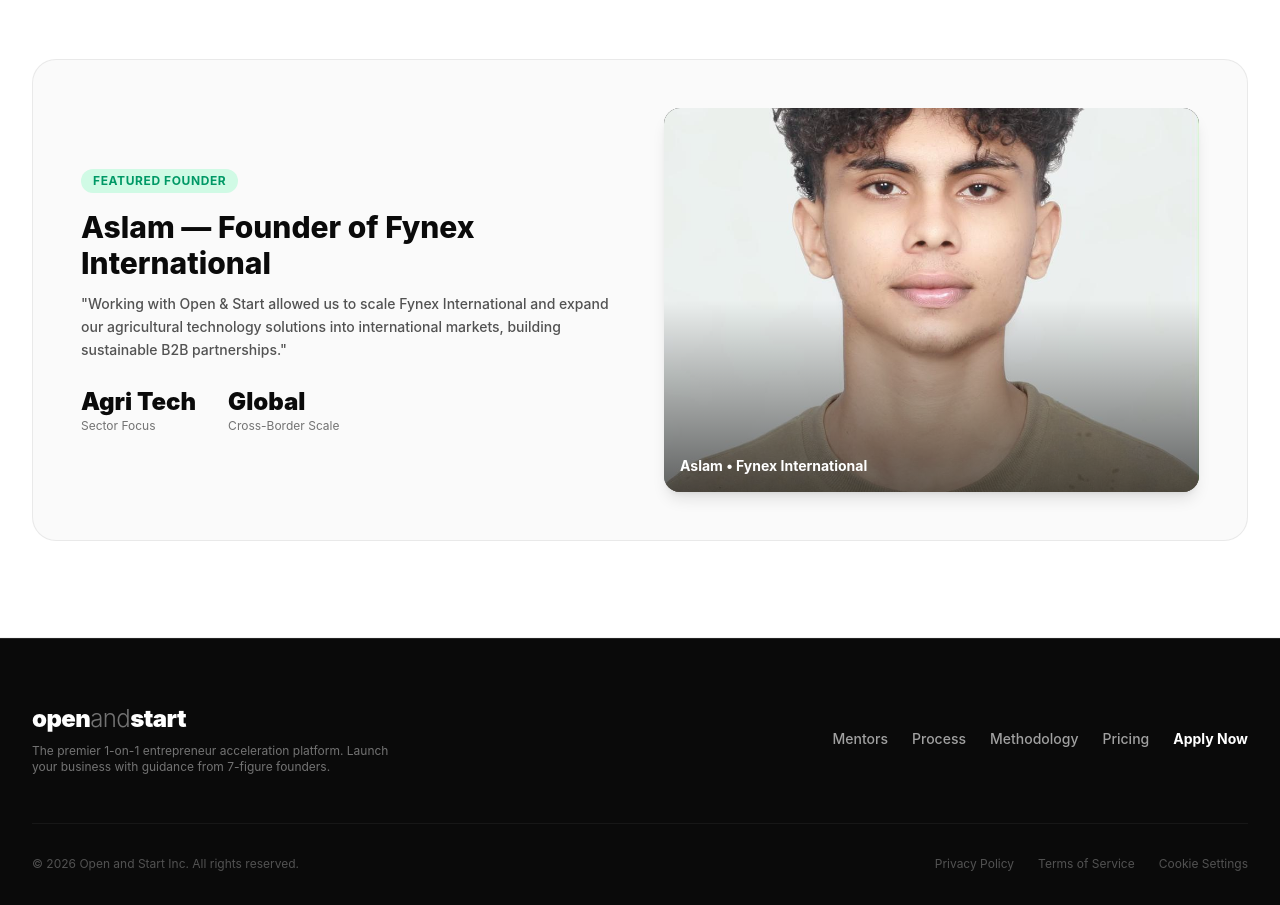
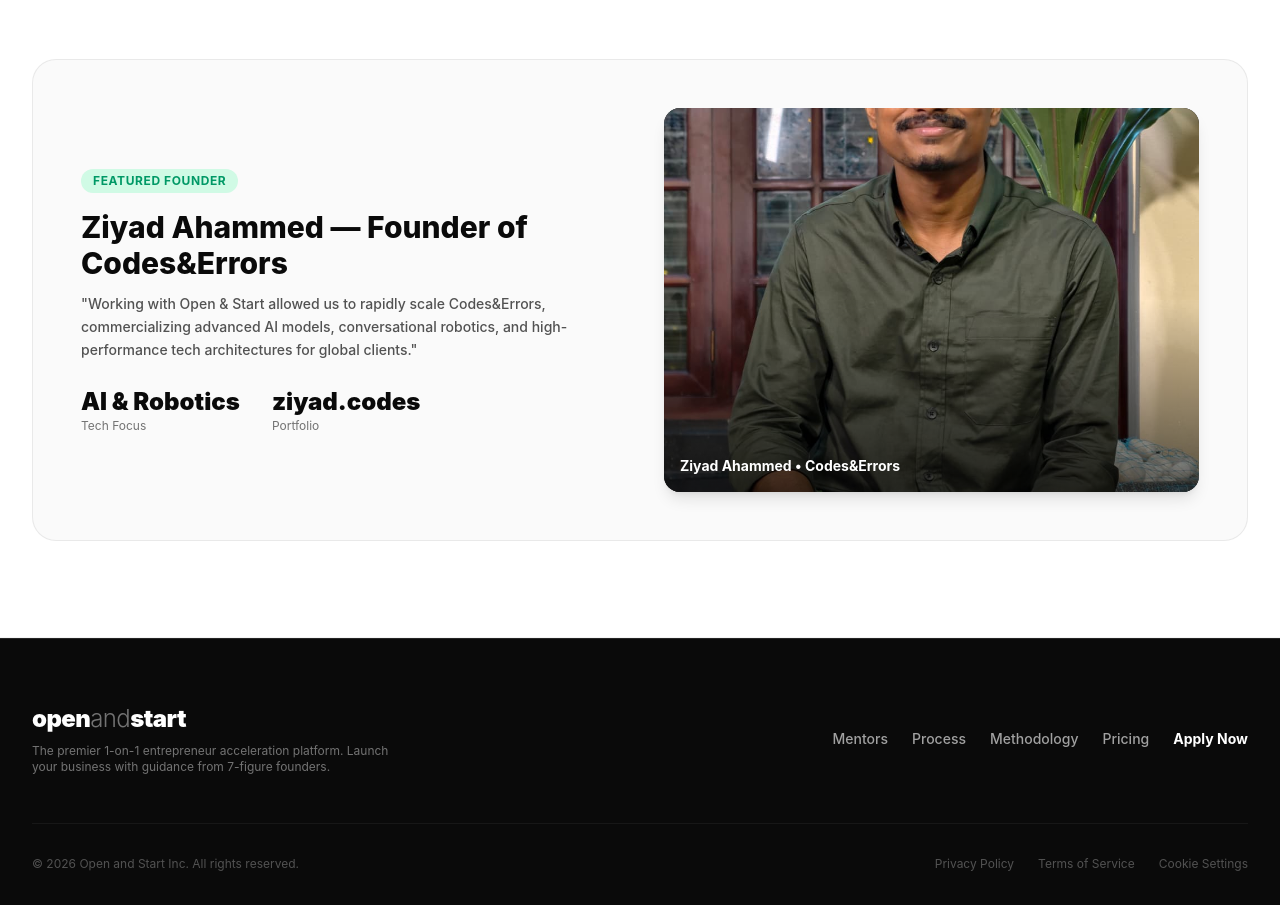
Before and after one commit to Ziyad765/OpenandStart, a React (Vite) app: page / in a window 1280 px wide. Shown: the part 7263-8168 px from the top of the page. Built offline with nearby package versions, Linux system fonts and the light colour scheme.

Commit message:
feat: add CaseStudies component and implement multi-step ApplicationWizard with booking logic

```diff
--- a/src/components/ApplicationWizard.jsx
+++ b/src/components/ApplicationWizard.jsx
@@ -297,16 +297,14 @@ export default function ApplicationWizard({ onClose, preselectedMentor }) {
 
             <div className="grid grid-cols-1 sm:grid-cols-2 gap-3 max-h-[380px] overflow-y-auto pr-1">
               {[
-                { key: 'A', text: 'Education / Coaching' },
-                { key: 'B', text: 'E-Commerce' },
-                { key: 'C', text: 'Healthcare / Wellness' },
-                { key: 'D', text: 'Real Estate / PropTech' },
+                { key: 'A', text: 'AI & Robotics' },
+                { key: 'B', text: 'Manufacturing' },
+                { key: 'C', text: 'Agri Tech' },
+                { key: 'D', text: 'Maritime & Shipbuilding' },
                 { key: 'E', text: 'Tech & SaaS' },
-                { key: 'F', text: 'Freelance / Agency' },
-                { key: 'G', text: 'Manufacturing' },
-                { key: 'H', text: 'Brick & Mortar' },
-                { key: 'I', text: 'Food & Beverage' },
-                { key: 'J', text: 'Other' }
+                { key: 'F', text: 'E-Commerce' },
+                { key: 'G', text: 'Healthcare & Wellness' },
+                { key: 'H', text: 'Other' }
               ].map(opt => (
                 <button
                   key={opt.key}
--- a/src/components/CaseStudies.jsx
+++ b/src/components/CaseStudies.jsx
@@ -20,32 +20,32 @@ export default function CaseStudies() {
               Featured Founder
             </span>
             <h3 className="text-3xl font-extrabold text-neutral-950 mb-3">
-              Aslam — Founder of Fynex International
+              Ziyad Ahammed — Founder of Codes&Errors
             </h3>
             <p className="text-neutral-600 text-sm leading-relaxed mb-6 font-medium">
-              "Working with Open & Start allowed us to scale Fynex International and expand our agricultural technology solutions into international markets, building sustainable B2B partnerships."
+              "Working with Open & Start allowed us to rapidly scale Codes&Errors, commercializing advanced AI models, conversational robotics, and high-performance tech architectures for global clients."
             </p>
             <div className="flex items-center gap-8 text-xs font-bold text-neutral-900">
               <div>
-                <span className="block text-2xl font-black text-neutral-950">Agri Tech</span>
-                <span className="text-neutral-500 font-normal">Sector Focus</span>
+                <span className="block text-2xl font-black text-neutral-950">AI & Robotics</span>
+                <span className="text-neutral-500 font-normal">Tech Focus</span>
               </div>
               <div>
-                <span className="block text-2xl font-black text-neutral-950">Global</span>
-                <span className="text-neutral-500 font-normal">Cross-Border Scale</span>
+                <span className="block text-2xl font-black text-neutral-950">ziyad.codes</span>
+                <span className="text-neutral-500 font-normal">Portfolio</span>
               </div>
             </div>
           </div>
 
           <div className="rounded-2xl overflow-hidden shadow-lg h-72 sm:h-96 relative bg-neutral-900">
             <img
-              src="/mentors/aslam.jpeg"
-              alt="Aslam - Founder of Fynex International"
+              src="/mentors/ziyad.jpeg"
+              alt="Ziyad Ahammed - Founder of Codes&Errors"
               className="w-full h-full object-cover object-center"
             />
             <div className="absolute inset-0 bg-gradient-to-t from-black/60 via-transparent to-transparent" />
             <div className="absolute bottom-4 left-4 text-white font-bold text-sm">
-              Aslam • Fynex International
+              Ziyad Ahammed • Codes&Errors
             </div>
           </div>
         </div>
```
